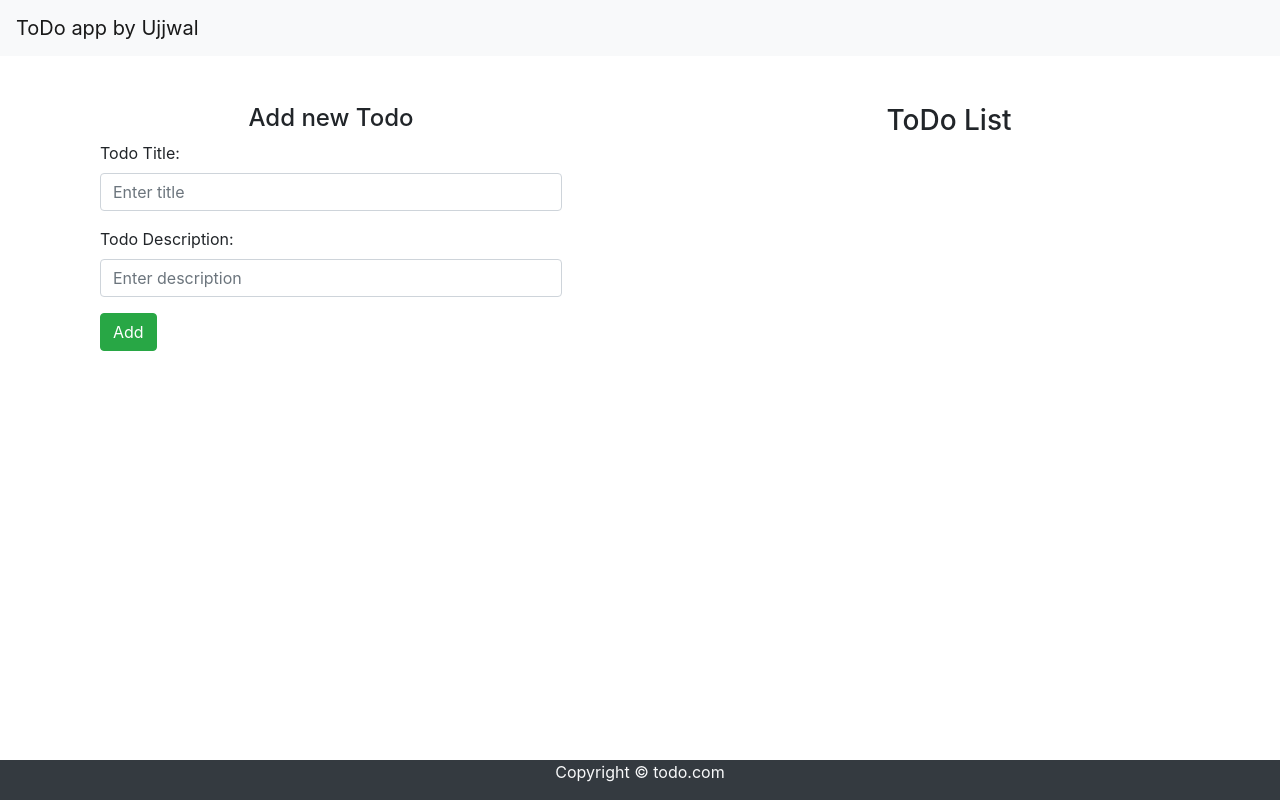
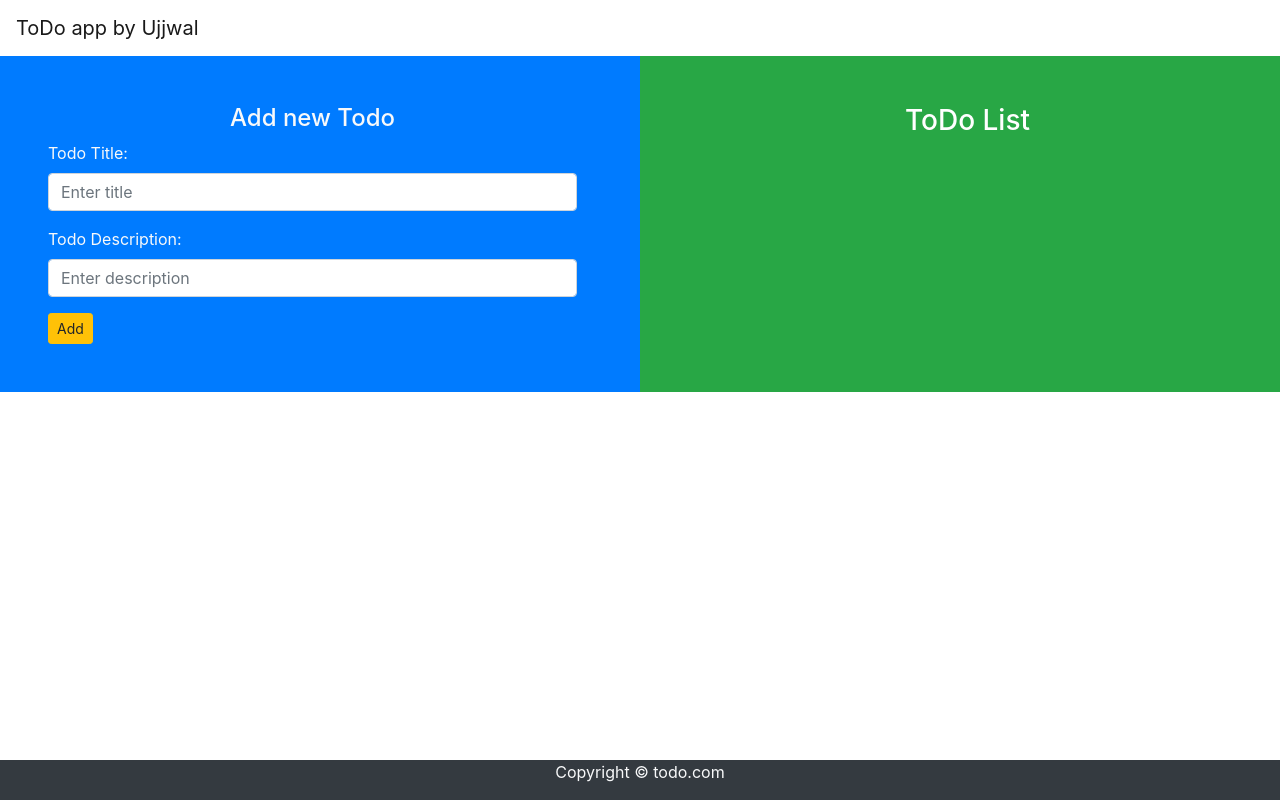
Before and after one commit to ujjwalkuikel/ToDoApp, a React (Create React App) app: page / in a window 1280 px wide. Built offline with nearby package versions, Linux system fonts and the light colour scheme.

Commit message:
final commit

```diff
--- a/src/App.js
+++ b/src/App.js
@@ -46,12 +46,12 @@ function App() {
 
     <>
     <Header title="ToDo app by Ujjwal" searchBar={true}/>
-    <div className="container mt-5">
-      <div class="row ">
-        <div class="col mr-5">
+    <div className="container-table">
+      <div class="row" >
+        <div class="col p-5 bg-primary text-light">
           <AddTodo addTodo={addTodo} />
         </div>
-        <div class="col ml-5">
+        <div class="col p-5 bg-success text-white">
          <Todos todo={todos} onDelete={onDelete} />
         </div>
      </div>
--- a/src/MyComponent/AddTodo.js
+++ b/src/MyComponent/AddTodo.js
@@ -28,7 +28,7 @@ export const AddTodo = (props) => {
       <label htmlFor="desc">Todo Description:</label>
       <input type="text" value={desc} onChange={(e)=>{setdesc(e.target.value)}} className="form-control" id="desc" placeholder="Enter description" name="desc" />
     </div>
-    <button type="submit" className="btn btn-m  btn-success">Add</button>
+    <button type="submit" className="btn btn-sm  btn-warning">Add</button>
   </form>
     </div>
  )
--- a/src/MyComponent/Header.js
+++ b/src/MyComponent/Header.js
@@ -2,7 +2,7 @@ import React from 'react'
 
 export default function Header(props) {
   return (
-    <nav className="navbar navbar-expand-lg navbar-light bg-light">
+    <nav className="navbar navbar-expand-lg navbar-light bg-white">
     <a className="navbar-brand" href='https://ujjwalkuikel.github.io/ToDoApp/'>{props.title}</a>
   </nav>
   )
```
